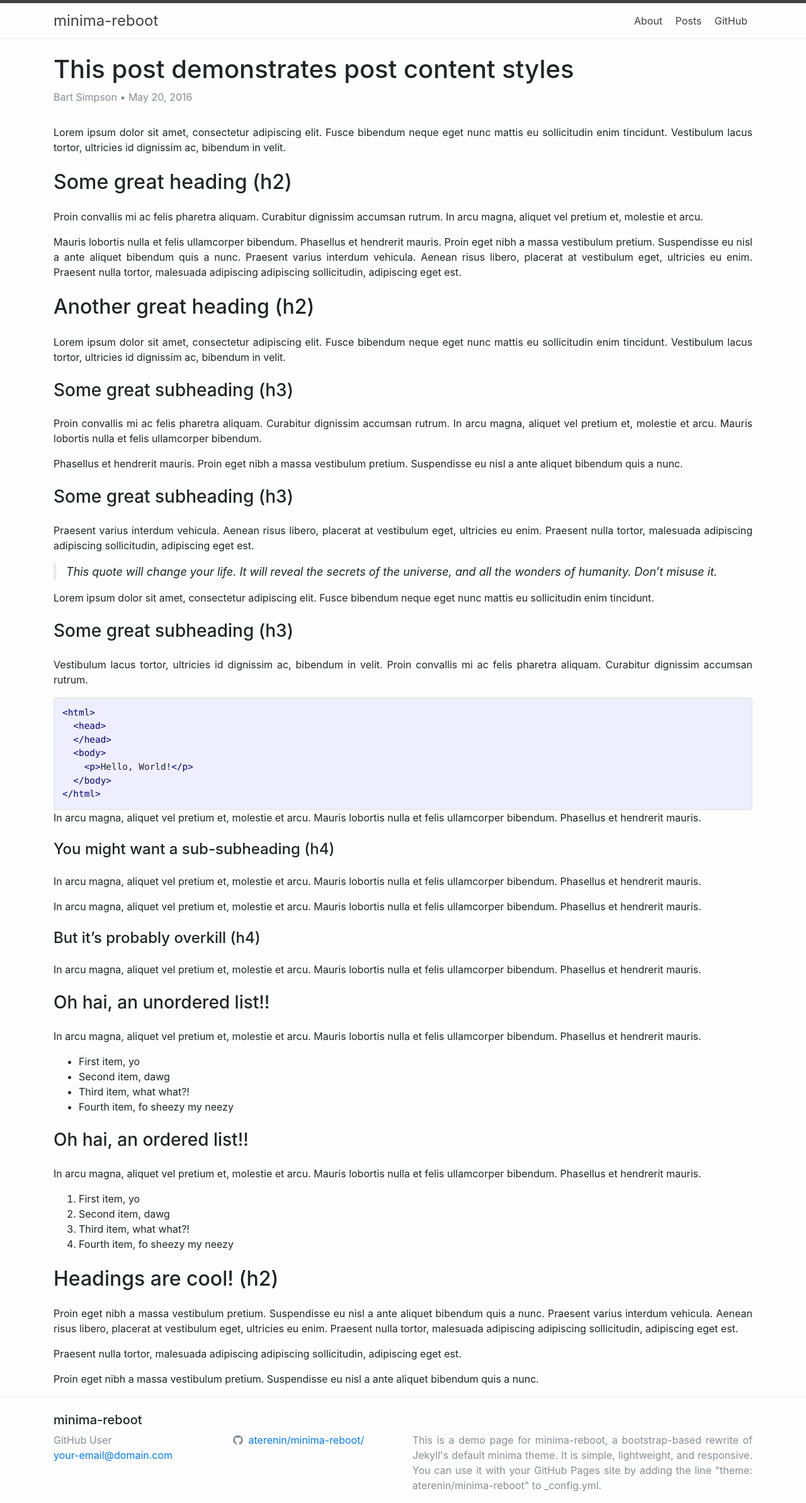
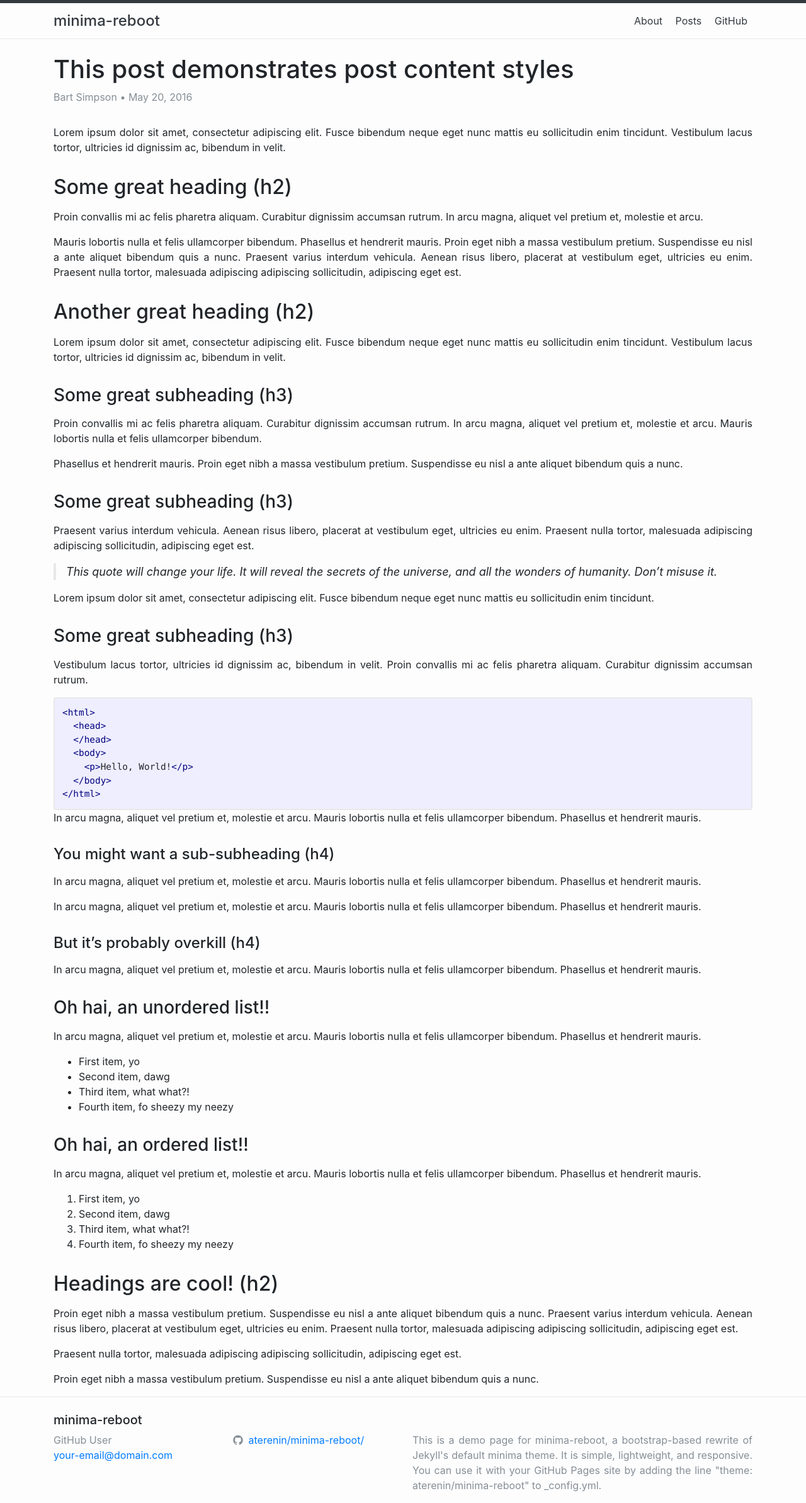
Before and after one commit to aterenin/minima-reboot, a Jekyll site: the page built from _posts/2016-05-20-this-post-demonstrates-post-content-styles.md, in a window 1280 px wide. Shown: the whole page at 63% size. Built offline with Jekyll 4.4.1, drawn with Linux system fonts in a browser that asks for light colours.

Commit message:
slight color change

```diff
--- a/_includes/header.html
+++ b/_includes/header.html
@@ -2,7 +2,7 @@
   <div class="container">
     {% assign default_paths = site.pages | map: "path" %}
     {% assign page_paths = site.header_pages | default: default_paths %}
-    <a id="nav-title" href="{{ "/" | relative_url }}">{{ site.title | escape }}</a>
+    <a class="h4 mb-0 mr-auto text-dark" href="{{ "/" | relative_url }}">{{ site.title | escape }}</a>
 
     {% if page_paths %}
       <nav id="nav-container">
@@ -15,7 +15,7 @@
           {% for path in page_paths %}
             {% assign my_page = site.pages | where: "path", path | first %}
             {% if my_page.title %}
-            <a href="{{ my_page.url | relative_url }}">{{ my_page.title | escape }}</a>
+            <a class="text-dark" href="{{ my_page.url | relative_url }}">{{ my_page.title | escape }}</a>
             {% endif %}
           {% endfor %}
         </div>
--- a/_sass/minima-reboot/_layout.scss
+++ b/_sass/minima-reboot/_layout.scss
@@ -1,30 +1,26 @@
+$layout-color-secondary: #868e96 !default;
+$layout-color-dark: #343a40 !default;
+$layout-color-border: #e8e8e8 !default;
+$layout-color-background: #fdfdfd !default;
+$layout-color-syntax-highlighting-background: #eef !default;
+
 body {
-  background-color: #fdfdfd
+  background-color: $layout-color-background;
 }
 
 #nav-header {
-  border-top: 5px solid #424242;
-  border-bottom: 1px solid #e8e8e8;
-  a {
-    color: #424242 !important;
-  }
-  a:hover {
-    color: lighten(#424242, 15%) !important;
-  }
-}
-
-#nav-title {
-  font-size: 1.5rem;
+  border-top: 5px solid $layout-color-dark;
+  border-bottom: 1px solid $layout-color-border;
 }
 
 #content {
   h1, h2, h3, h4 {
-    margin-top: 1.5rem;
-    margin-bottom: 1.5rem;
+    margin-top: 2rem;
+    margin-bottom: 1rem;
     text-align: left;
   }
   blockquote {
-    border-left: 4px solid #e8e8e8;
+    border-left: 4px solid $layout-color-border;
     padding-left: 1rem;
     font-size: 1.125rem;
     font-style: italic
@@ -38,7 +34,7 @@
 }
 
 #site-footer {
-  border-top: 1px solid #e8e8e8;
+  border-top: 1px solid $layout-color-border;
   a {
     text-decoration: none;
   }
@@ -48,13 +44,13 @@
 }
 
 #content #rss-icon, #site-footer svg {
-  fill: var(--secondary);
+  fill: $layout-color-secondary;
 }
 
 .highlight {
-  border: 1px solid #e8e8e8;
+  border: 1px solid $layout-color-border;
   border-radius: 3px;
-  background-color: #eef;
+  background-color: $layout-color-syntax-highlighting-background;
   pre {
     padding: 0.75rem;
     margin-bottom: 0rem;
--- a/_sass/minima-reboot/_responsive-nav.scss
+++ b/_sass/minima-reboot/_responsive-nav.scss
@@ -8,10 +8,6 @@
   display: flex;
   align-items: center;
   height: 3.5rem;
-}
-
-#nav-title {
-  margin-right: auto;
 }
 
 #nav-container {
```
Also changed, not shown: README.md, minima-reboot.gemspec.
